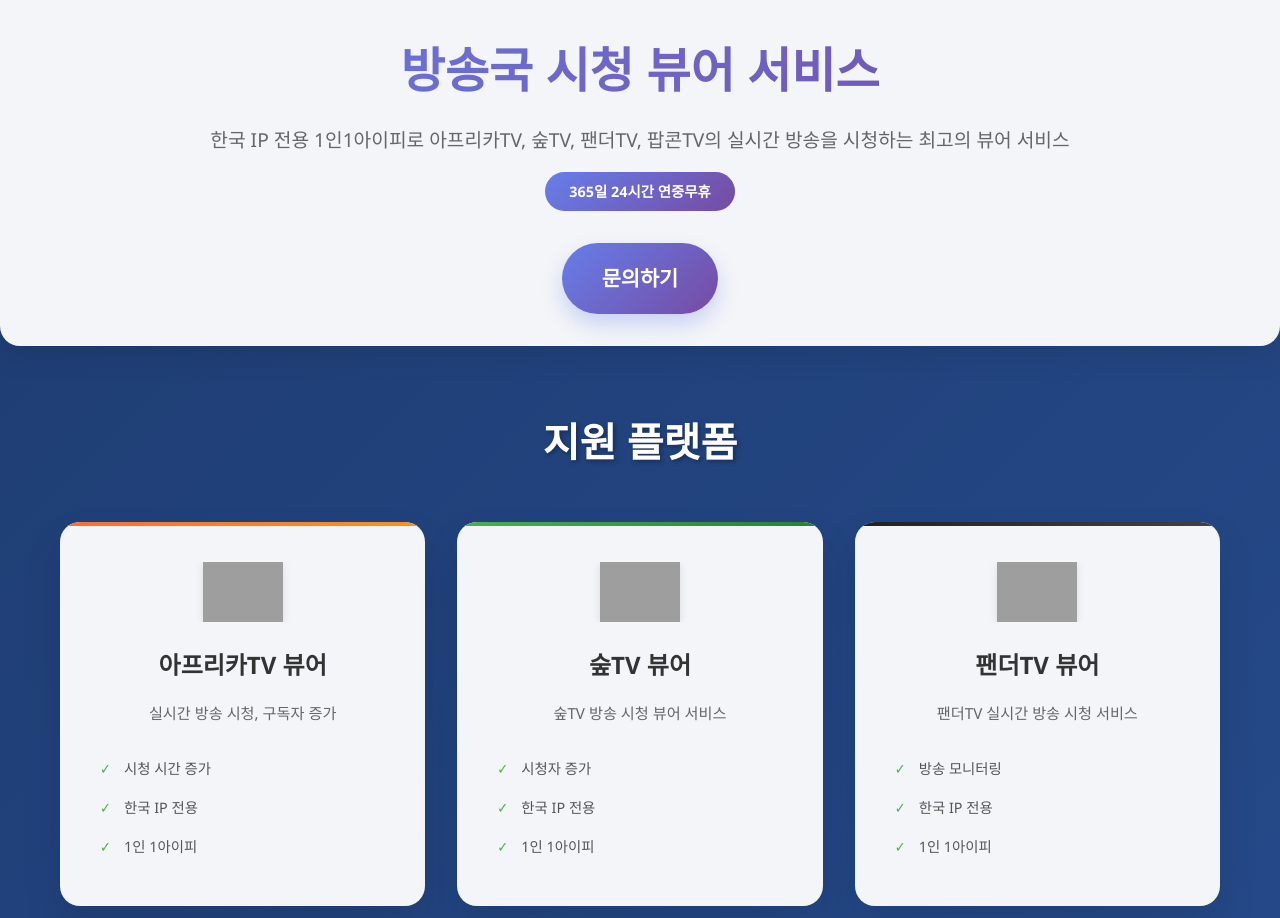
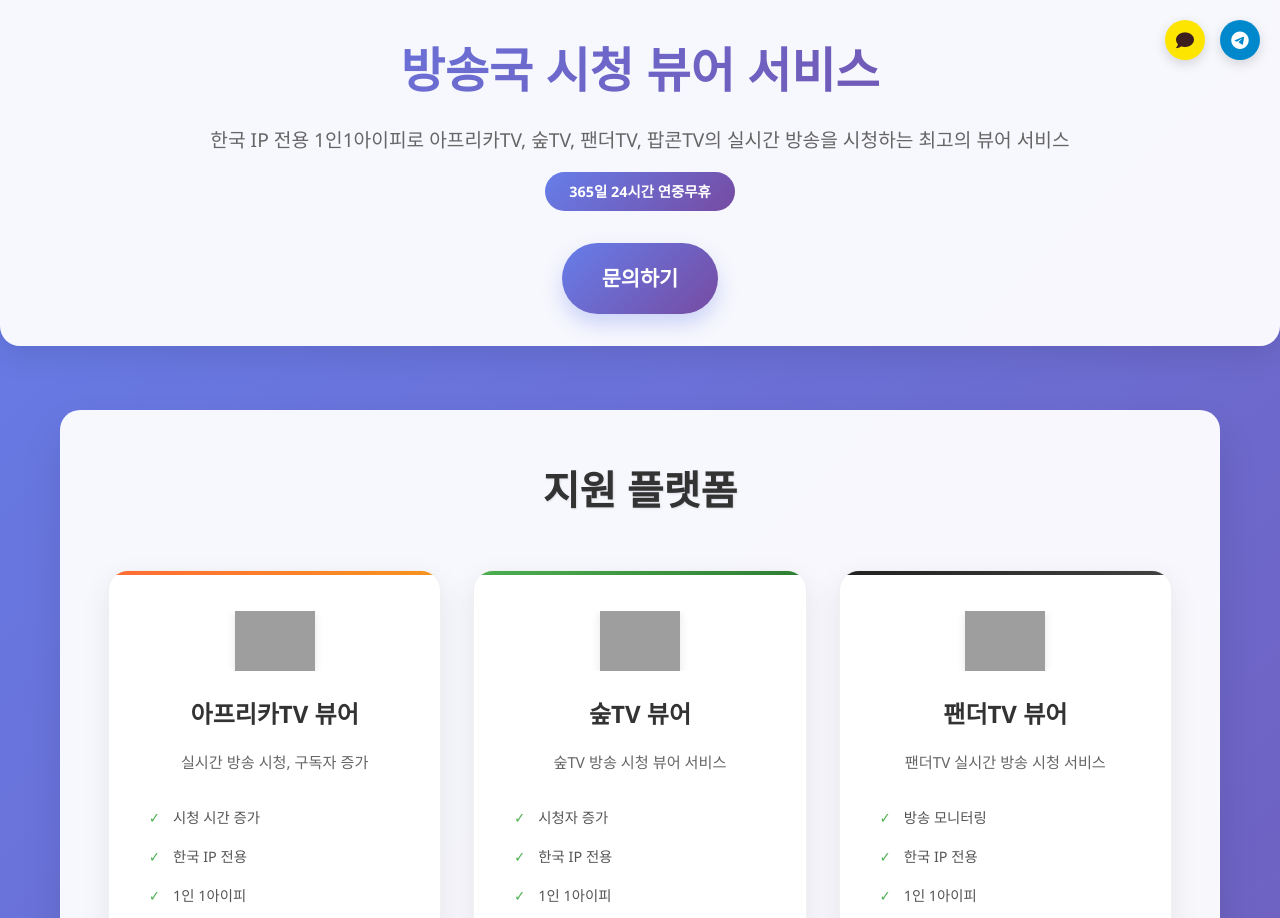
Before and after one commit to kimafreeca/afreeca, a plain HTML site: page index.html in a window 1280 px wide. Shown: the top 918 px of the page. Drawn offline with Linux system fonts and the light colour scheme; grey boxes are pictures that could not be loaded.

Commit message:
홈페이지 디자인 개선: soop 스타일 참고
- 헤더 우측 상단에 카카오톡/텔레그램 아이콘 추가 (1시 방치)
- 배경색을 부드러운 그라데이션으로 변경
- 플랫폼 섹션을 흰색 배경으로 변경하여 깔끔한 느낌
- 플랫폼 카드 그림자 효과 부드럽게 조정
- 전체적인 홈페이지 느낌으로 개선

```diff
--- a/index.html
+++ b/index.html
@@ -34,7 +34,7 @@
             font-family: 'Segoe UI', Tahoma, Geneva, Verdana, sans-serif;
             line-height: 1.6;
             color: #333;
-            background: linear-gradient(135deg, #1e3c72 0%, #2a5298 100%);
+            background: linear-gradient(135deg, #667eea 0%, #764ba2 100%);
             min-height: 100vh;
         }
 
@@ -52,6 +52,44 @@
             box-shadow: 0 8px 32px rgba(0, 0, 0, 0.1);
             margin-bottom: 3rem;
             border-radius: 0 0 20px 20px;
+            position: relative;
+        }
+
+        .header-contact-icons {
+            position: absolute;
+            top: 20px;
+            right: 20px;
+            display: flex;
+            gap: 15px;
+        }
+
+        .header-contact-icon {
+            width: 40px;
+            height: 40px;
+            border-radius: 50%;
+            display: flex;
+            align-items: center;
+            justify-content: center;
+            color: white;
+            font-size: 18px;
+            text-decoration: none;
+            transition: all 0.3s ease;
+            box-shadow: 0 4px 12px rgba(0,0,0,0.15);
+        }
+
+        .header-contact-icon.kakao {
+            background: #FEE500;
+            color: #3C1E1E;
+        }
+
+        .header-contact-icon.telegram {
+            background: #0088cc;
+            color: white;
+        }
+
+        .header-contact-icon:hover {
+            transform: translateY(-2px) scale(1.1);
+            box-shadow: 0 6px 20px rgba(0,0,0,0.2);
         }
 
         .hero-title {
@@ -82,15 +120,20 @@
 
         .platforms-section {
             margin: 4rem 0;
+            background: rgba(255, 255, 255, 0.95);
+            backdrop-filter: blur(10px);
+            border-radius: 20px;
+            padding: 3rem;
+            box-shadow: 0 20px 40px rgba(0, 0, 0, 0.1);
         }
 
         .section-title {
             text-align: center;
             font-size: 2.5rem;
             font-weight: 700;
-            color: white;
+            color: #333;
             margin-bottom: 3rem;
-            text-shadow: 2px 2px 4px rgba(0, 0, 0, 0.3);
+            text-shadow: 1px 1px 2px rgba(0, 0, 0, 0.1);
         }
 
         .platforms-grid {
@@ -104,20 +147,20 @@
         }
 
         .platform-card {
-            background: rgba(255, 255, 255, 0.95);
-            backdrop-filter: blur(10px);
+            background: white;
             border-radius: 20px;
             padding: 2.5rem;
             text-align: center;
-            box-shadow: 0 20px 40px rgba(0, 0, 0, 0.1);
+            box-shadow: 0 10px 30px rgba(0, 0, 0, 0.08);
             transition: all 0.3s ease;
             position: relative;
             overflow: hidden;
+            border: 1px solid #f0f0f0;
         }
 
         .platform-card:hover {
-            transform: translateY(-10px);
-            box-shadow: 0 30px 60px rgba(0, 0, 0, 0.2);
+            transform: translateY(-5px);
+            box-shadow: 0 15px 35px rgba(0, 0, 0, 0.12);
         }
 
         .platform-logo {
@@ -214,6 +257,7 @@
             padding: 3rem;
             margin: 4rem 0;
             box-shadow: 0 20px 40px rgba(0, 0, 0, 0.1);
+            border: 1px solid rgba(255, 255, 255, 0.2);
         }
 
         .features-grid {
@@ -268,6 +312,7 @@
             backdrop-filter: blur(10px);
             border-radius: 20px;
             box-shadow: 0 20px 40px rgba(0, 0, 0, 0.1);
+            border: 1px solid rgba(255, 255, 255, 0.2);
         }
 
         .contact-title {
@@ -294,6 +339,8 @@
             font-size: 1.1rem;
             transition: all 0.3s ease;
             box-shadow: 0 10px 20px rgba(102, 126, 234, 0.3);
+            border: none;
+            cursor: pointer;
         }
 
         .contact-button:hover {
@@ -377,6 +424,14 @@
 <body>
     <header>
         <div class="container">
+            <div class="header-contact-icons">
+                <a href="https://open.kakao.com/o/s6ecK27h" target="_blank" class="header-contact-icon kakao" title="카카오톡 문의">
+                    <i class="fas fa-comment"></i>
+                </a>
+                <a href="https://t.me/afreeca101" target="_blank" class="header-contact-icon telegram" title="텔레그램 문의">
+                    <i class="fab fa-telegram"></i>
+                </a>
+            </div>
             <h1 class="hero-title">방송국 시청 뷰어 서비스</h1>
             <p class="hero-subtitle">한국 IP 전용 1인1아이피로 아프리카TV, 숲TV, 팬더TV, 팝콘TV의 실시간 방송을 시청하는 최고의 뷰어 서비스</p>
             <span class="hero-badge">365일 24시간 연중무휴</span>
```
